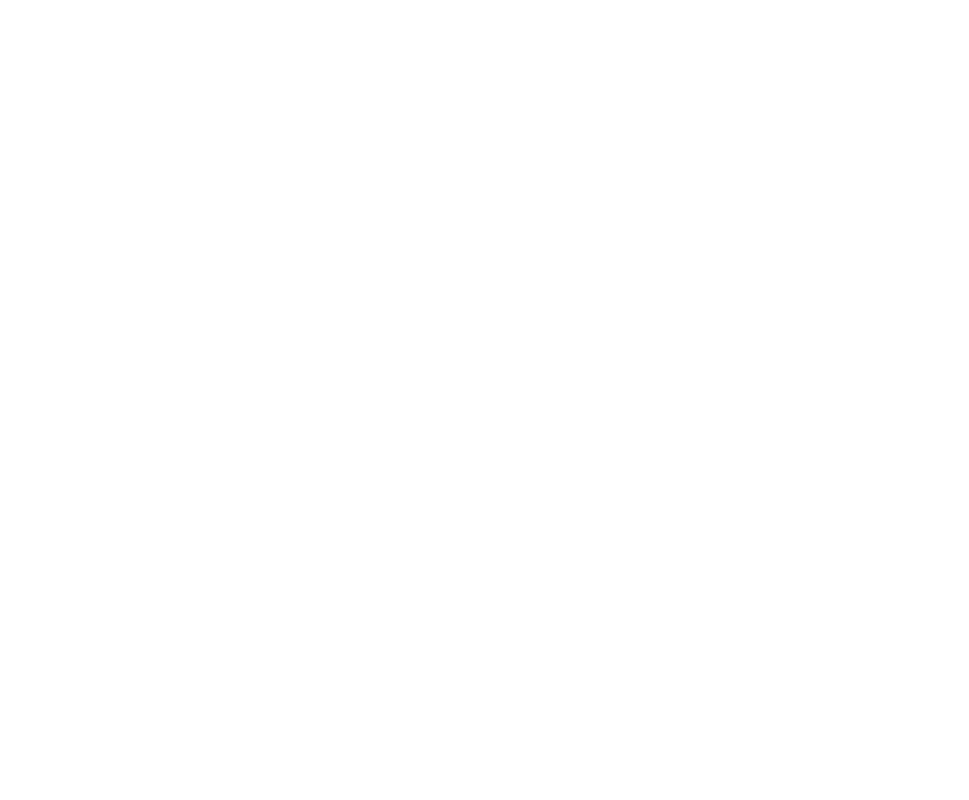
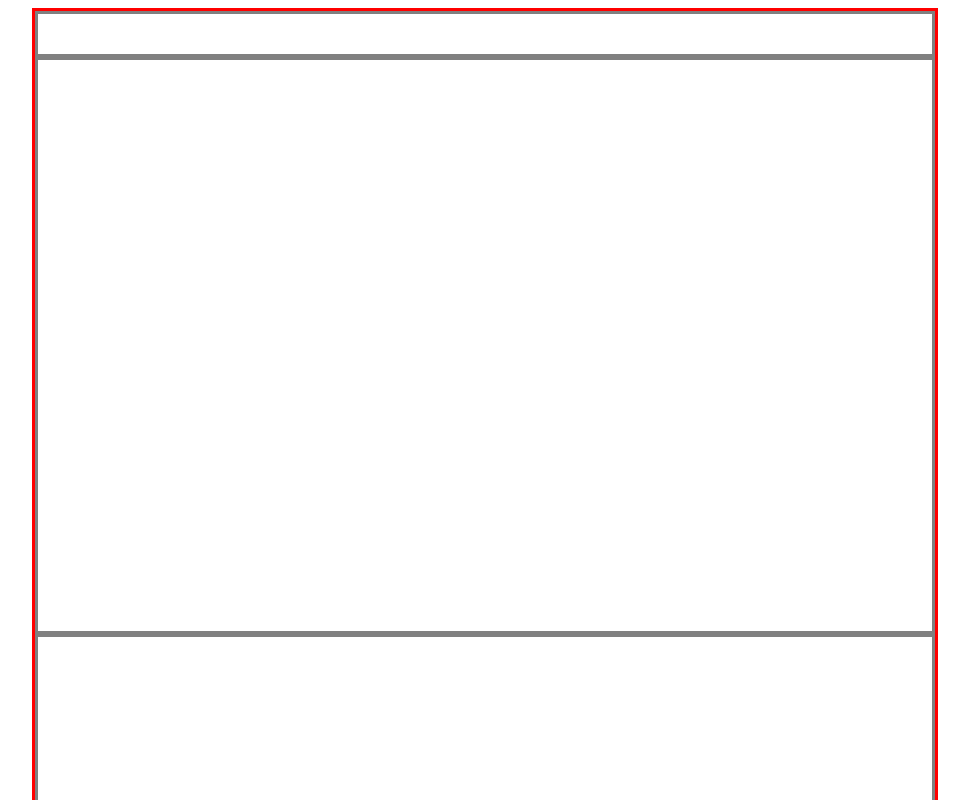
Before and after one commit to Denden-02/first_landing_page, a plain HTML site: page index.html in a window 1280 px wide. Shown: the top 800 px of the page, without its empty margins (155-1124 px from the left). Drawn offline with Linux system fonts and the light colour scheme.

Commit message:
Add main flexboxes for html and css

```diff
--- a/index.html
+++ b/index.html
@@ -3,10 +3,29 @@
     <meta charset="UTF-8">
     <meta http-equiv="X-UA-Compatible" content="IE=edge">
     <meta name="viewport" content="width=device-width, initial-scale=1.0">
-    <title>Hire a Pinay</title>
+    <title>Hire a Filipino VA</title>
     <link rel="stylesheet" href="style.css">
-
 </head>
 <body>
+    <div class="main">
+        <div class="headers">
+            <!-- <h2>Anne's Venture</h2> -->
+            <h3></h3>
+            <h3></h3>
+            <h3></h3>
+        </div>
+        <div class="herotxt">
+            <!-- <h1>Work "Best" with a Filipino</h1>
+            <p>Help build a business one VA at a time</p> -->
+        </div>
+        <div class="add-descrip"></div>
+        <div></div>
+        <div></div>
+        <div></div>
+        <div></div>
+        <div class="quote"></div>
+        <div class="call-to-action"></div>
+        <div class="footers"></div>
+    </div>
 </body>
 </html>
--- a/style.css
+++ b/style.css
@@ -0,0 +1,28 @@
+body{
+    height: 300vh;
+    display: flex;
+    justify-content: center;
+}
+
+.main{
+    min-width: 900px;
+    height: inherit;
+    display: flex;
+
+    flex-direction: column;
+    border: 3px solid red;
+}
+
+.headers, .footers {
+    height: 2.5em;
+    flex: none;
+    border: 3px solid grey;
+    display: flex;
+    align-items: center;
+}
+
+.herotxt, .add-descrip, .quote, .call-to-action{
+    flex: 1;
+    border: 3px solid grey;
+    display: flex;
+}
```
